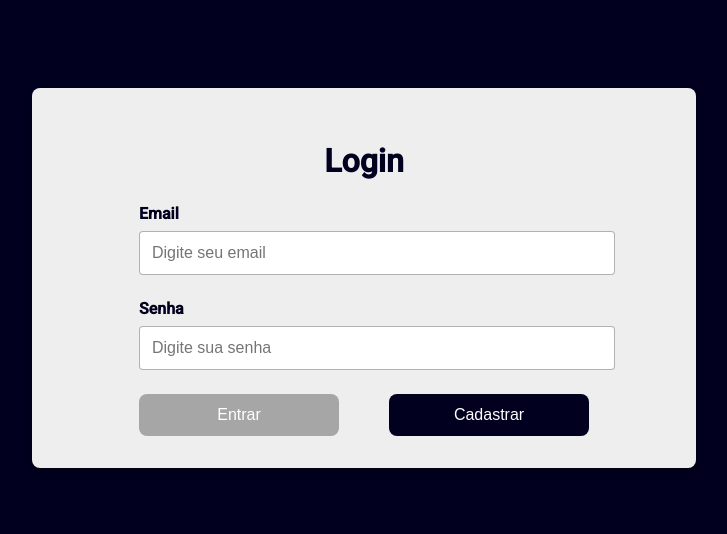
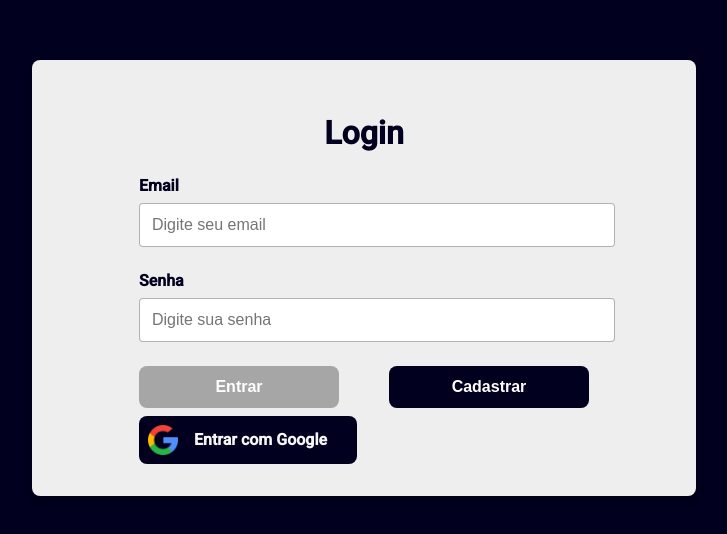
Before and after one commit to alexjmrf/TCC-ERP-FRONTEND, an Angular app: page /login in a window 1280 px wide. Shown: the part 122-656 px from the top of the page, without its empty margins (276-1003 px from the left). Built offline with nearby package versions, Linux system fonts and the light colour scheme.

Commit message:
Google SSO button added

```diff
--- a/src/app/pages/login/login.component.css
+++ b/src/app/pages/login/login.component.css
@@ -67,4 +67,17 @@ button:disabled {
   cursor: not-allowed;
 }
 
+button,
+a {
+  transition: transform 0.3s ease-in-out, box-shadow 0.3s ease-in-out;
+  text-decoration: none;
+  font-weight: bold;
+}
+
+button:not([disabled]):hover,
+a:not([disabled]):hover {
+  transform: translateY(-2px);
+  box-shadow: 0 8px 16px rgba(0, 0, 0, 0.2);
+}
+
 /*# sourceMappingURL=login.component.css.map */
--- a/src/app/pages/login/login.component.html
+++ b/src/app/pages/login/login.component.html
@@ -26,6 +26,10 @@
         <button type="submit" [disabled]="!loginForm.valid" style="max-width: 200px; border-radius: 8px;">Entrar</button>
         <button style="max-width: 200px; border-radius: 8px;" routerLink="/signin">Cadastrar</button>
       </div>
+      <a href="{{GOOGLE_SSO}}" style="display: flex; align-items: center; gap: 16px; max-width: 200px; background-color: #01001F; border:1px solid #0000004D; padding: 8px; border-radius: 8px; margin-top: 8px; color: whitesmoke; cursor:pointer;">
+        <img style="height: 30px; width: 30px; position: relative;" ngSrc="assets/google-icon.png" alt="google icon" fill>
+        Entrar com Google
+      </a>
     </form>
   </div>
 </div>
--- a/src/app/pages/login/login.component.scss
+++ b/src/app/pages/login/login.component.scss
@@ -66,3 +66,17 @@ button:disabled {
   background-color: #0000004D;
   cursor: not-allowed;
 }
+
+button,
+a {
+  transition: transform 0.3s ease-in-out, box-shadow 0.3s ease-in-out;
+  text-decoration: none;
+  font-weight: bold;
+}
+
+button:not([disabled]):hover,
+a:not([disabled]):hover {
+  transform: translateY(-2px);
+  box-shadow: 0 8px 16px rgba(0, 0, 0, 0.2);
+
+}
--- a/src/app/pages/login/login.component.ts
+++ b/src/app/pages/login/login.component.ts
@@ -2,7 +2,7 @@ import { Component } from '@angular/core';
 import { FormsModule, NgForm } from '@angular/forms';
 import { RouterLink, Router } from '@angular/router';
 import { HttpClient, HttpClientModule } from '@angular/common/http';
-import { CommonModule } from '@angular/common';
+import {CommonModule, NgOptimizedImage} from '@angular/common';
 import { MatSnackBar } from '@angular/material/snack-bar';
 import { MatButtonModule } from '@angular/material/button';
 import {AuthService} from '../../auth.service';
@@ -16,6 +16,7 @@ import {AuthService} from '../../auth.service';
     RouterLink,
     HttpClientModule,
     MatButtonModule,
+    NgOptimizedImage,
   ],
   templateUrl: './login.component.html',
   styleUrls: ['./login.component.css'],
@@ -24,6 +25,7 @@ export class LoginComponent {
   private readonly API_URL = 'http://localhost:8080/api/v1/users/login';
   // private readonly API_URL = 'http://54.144.81.161:8080/api/v1/users/login';
   // private readonly API_URL = 'http://localhost:5001/api/auth/login';
+  protected readonly GOOGLE_SSO = "http://localhost:8080/oauth2/authorization/google"
 
   constructor(
     private router: Router,
```
Also changed, not shown: public/assets/google-icon.png (added), 1 other file (tests, documents, lock files or other folders).
